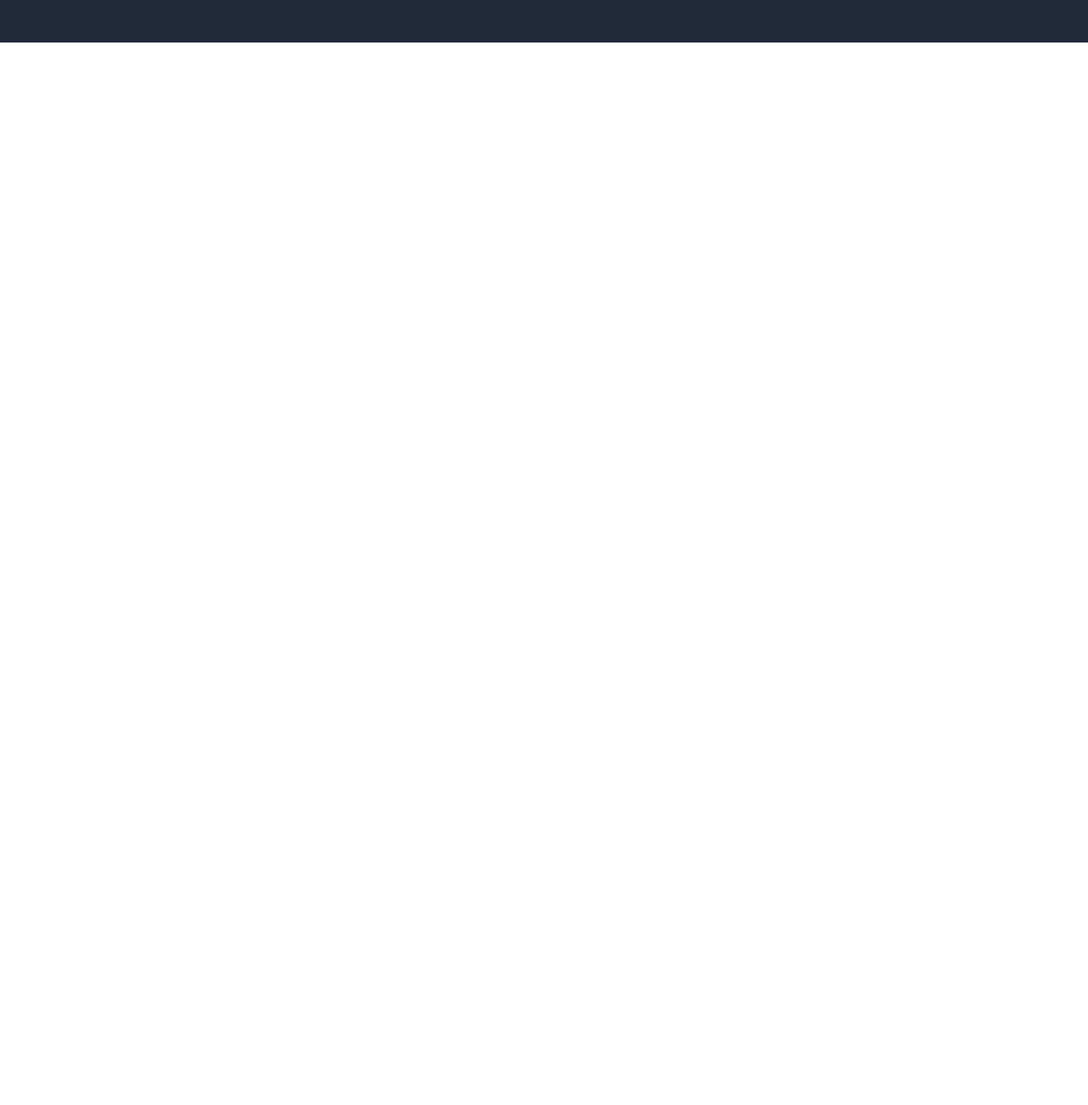
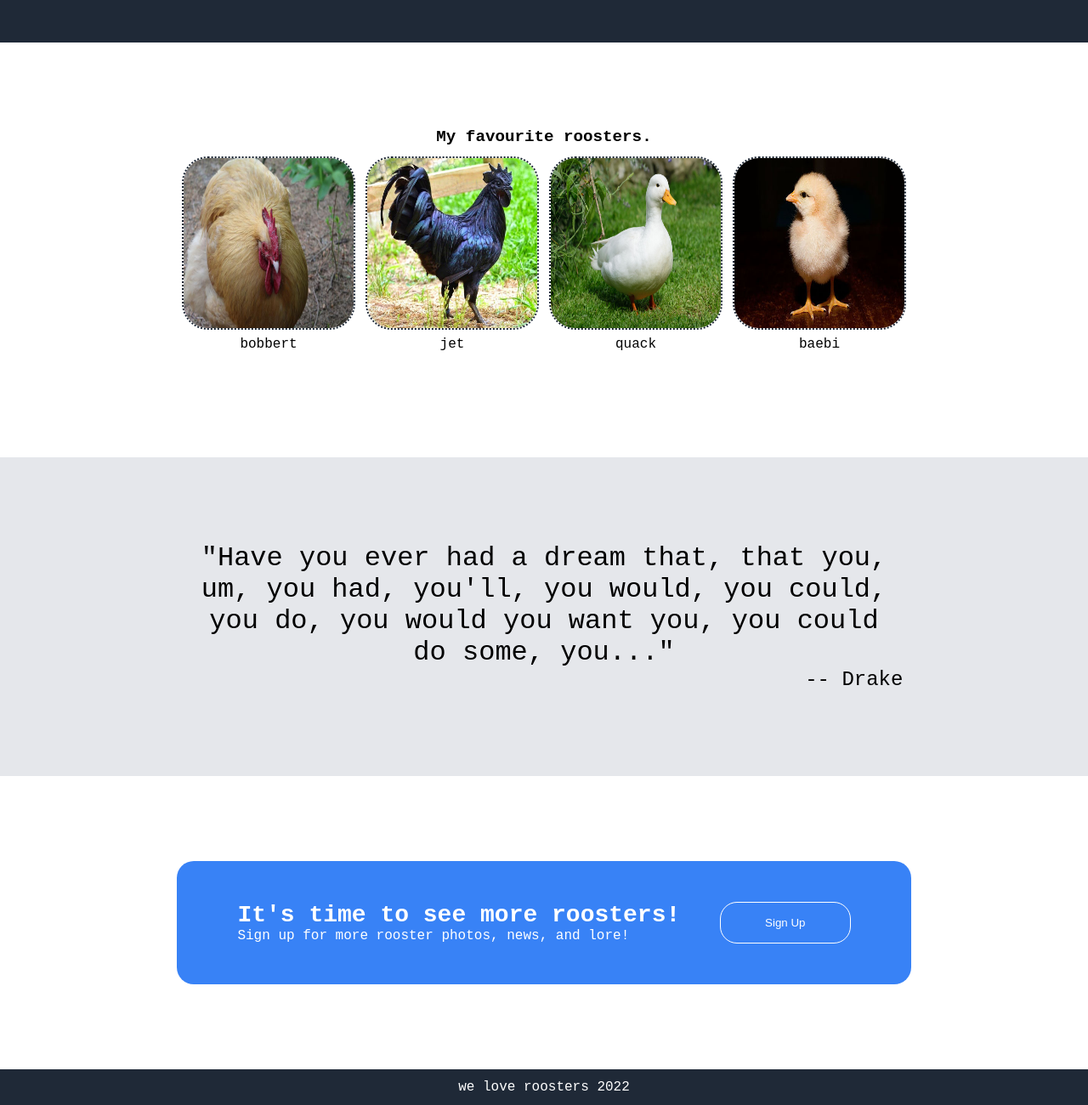
Before and after one commit to hiromikoreyes/rooster-landing-page, a plain HTML site: page index.html in a window 1280 px wide. Shown: the part 483-1783 px from the top of the page at 85% size. Before the commit the page ends 800 px from the top, so only its background shows below. Drawn offline with Linux system fonts and the light colour scheme.

Commit message:
completed project

```diff
--- a/index.css
+++ b/index.css
@@ -59,6 +59,7 @@ body{
 }
 .box-subtitle{
     color: #E5E7EB;
+    text-align: center;
 }
 
 .left-text-box button{
@@ -80,3 +81,108 @@ body{
     border-radius: 20%;
     flex-shrink: 0;
 }
+
+.body{
+    display: flex;
+    flex-direction: column;
+    padding: 24px;
+    margin-top: 64px;
+    justify-content: center;
+    align-items: center;
+}
+.body-title{
+    font-size: larger;
+    font-weight: bold;
+    padding: 12px;
+}
+
+.body-content{
+    display: flex;
+    gap: 12px;
+
+}
+
+.container{
+    display: flex;
+    flex-direction: column;
+    align-items: center;
+    gap: 8px;
+}
+
+.container img{
+
+    display: flex;
+    flex-shrink: 0;
+    border: #1F2937 dotted 2px;
+    border-radius: 15%;
+    overflow: hidden;
+    max-width: 200px;
+    height: 200px
+}
+
+.mid-container{
+    display: flex;
+    justify-content: center;
+    background-color: #E5E7EB;
+    margin-top: 100px;
+}
+.quote{
+    display: flex;
+    flex-direction: column;
+    font-size: 24px;
+    padding:100px;
+    justify-content: center;
+    max-width: 66%;
+}
+
+.main-quote{
+    display: inline-block;
+    font-size: 32px;
+    text-align: center;
+}
+.quoted{
+    align-self: flex-end;
+}
+
+.footer{
+    display: flex;
+    flex-direction: column;
+    align-items: center;
+}
+
+.mail-letter{
+    color: white;
+    background-color: #3882F6;
+    min-width: 60%;
+    max-width: 80%;
+    border-radius: 20px;
+    padding: 48px;
+    margin: 100px;
+
+    display: flex;
+    justify-content: space-around;
+}
+
+.letter-title{
+    font-size: 28px;
+    font-weight: bolder;
+}
+.alt{
+    display: flex;
+    flex-shrink: 0;
+    background-color: #3882F6;
+    border: white solid 1px;
+    border-radius: 20px;
+    color: white;
+    align-items: center;
+    justify-content: center;
+    flex-basis: 20%;
+}
+
+.lowest-text{
+    background-color: #1F2937;
+    color: white;
+    font-size: 16px;
+    padding: 12px;
+    text-align: center;
+}
--- a/index.html
+++ b/index.html
@@ -45,5 +45,58 @@
 
     </div>
 
+
+    <div class="body">
+      <div class="body-title">My favourite roosters.</div>
+      <div class="body-content">
+
+        <div class="container">
+          <img src="images/fat-rooster-chicken-doing-what-chickens-do-115573836.jpg" alt="fat rooster">
+          bobbert
+        </div>
+
+        <div class="container">
+          <img src="images/Ayam-Cemani.jpg" alt="black rooster">
+          jet
+        </div>
+
+        <div class="container">
+          <img src="images/how-to-keep-ducks-call-ducks-1615457181.jpg" alt="duck">
+          quack
+        </div>
+
+        <div class="container">
+          <img src="images/chick-1.jpg" alt="baby ">
+          baebi
+        </div>
+
+      </div>
+    </div>
+
+    <div class="mid-container">
+    <div class="quote">
+      <div class="main-quote">"Have you ever had a dream that, that you, um, you had, you'll, you would, you could, you do, you would you want you, you could do some, you..."</div>
+      <div class="quoted">-- Drake</div>
+    </div>
+    </div>
+
+
+
+
+    <div class="footer">
+
+      <div class="mail-letter">
+        <div class="mail-text">
+          <div class="letter-title">It's time to see more roosters!</div>
+          <div class="letter-subtitle">Sign up for more rooster photos, news, and lore!</div>
+        </div>
+
+
+        <button class="alt">Sign Up</button>
+      </div>
+    </div>
+
+    <div class="lowest-text">we love roosters 2022</div>
+
   </body>
 </html>
```
Also changed, not shown: images/Ayam-Cemani.jpg (added), images/chick-1.jpg (added), images/fat-rooster-chicken-doing-what-chickens-do-115573836.jpg (added), images/how-to-keep-ducks-call-ducks-1615457181.jpg (added).
